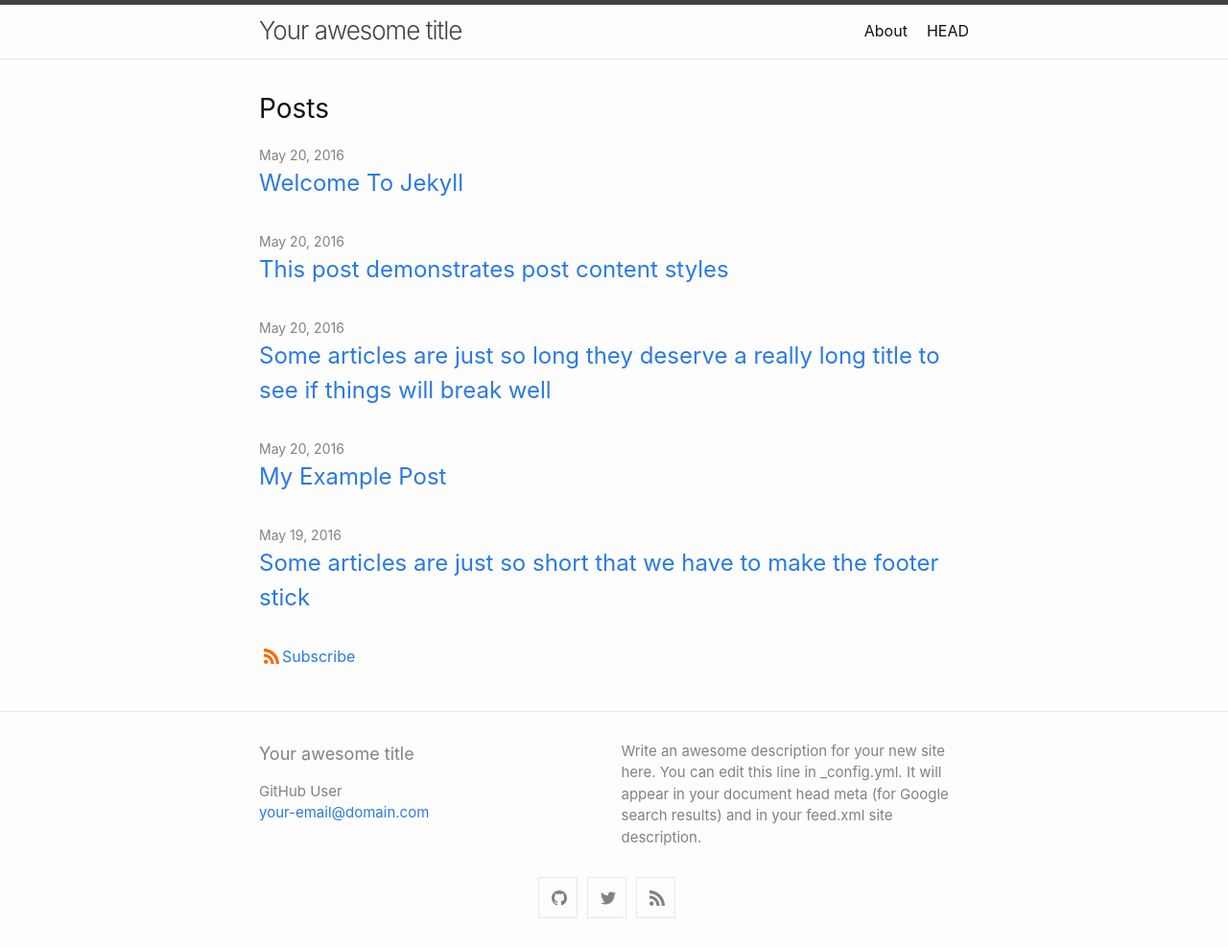
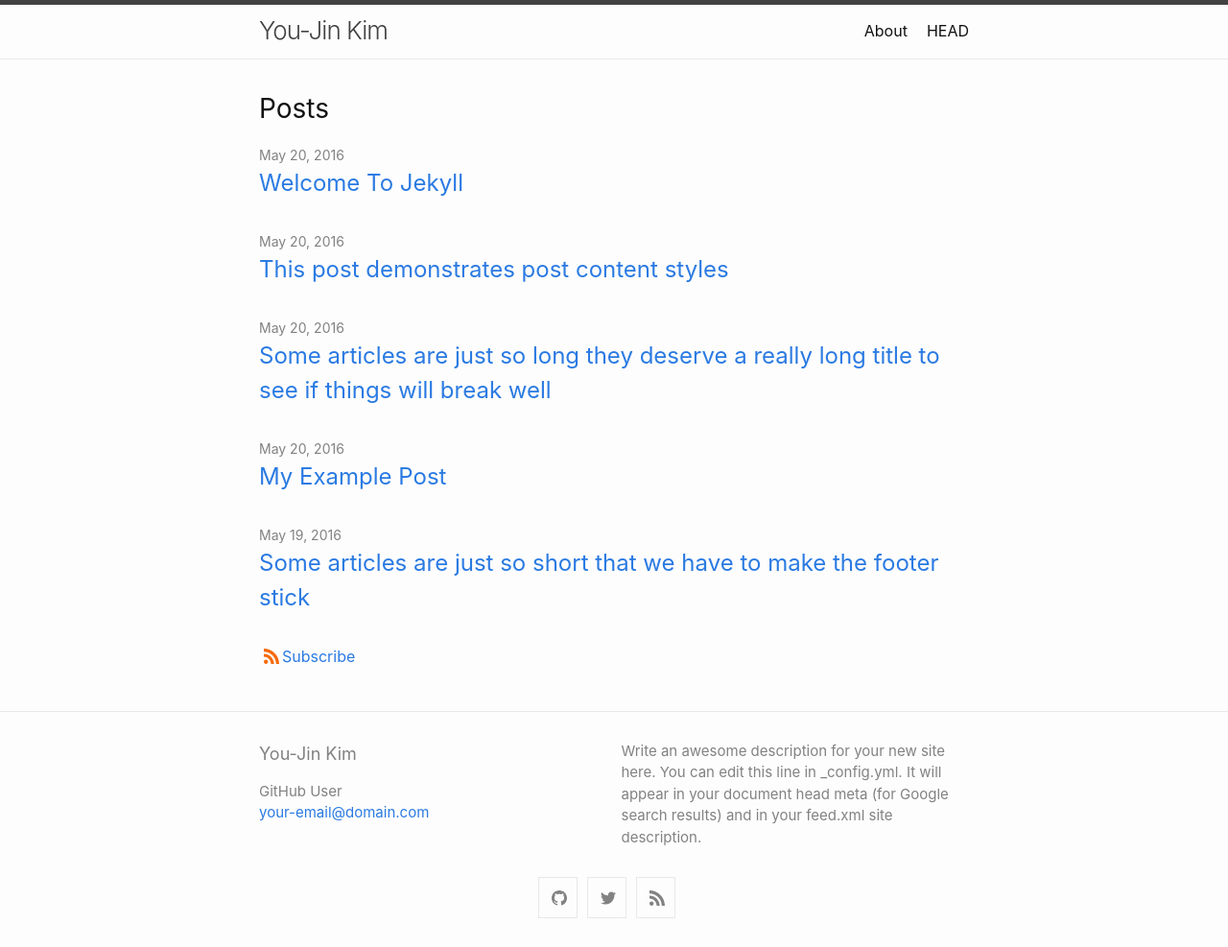
Before and after one commit to yujnkm/web, a Jekyll site: the page built from index.md, in a window 1280 px wide. Shown: the whole page at 96% size. Built offline with Jekyll 4.4.1, drawn with Linux system fonts in a browser that asks for light colours.

Commit message:
Update _config.yml

```diff
--- a/_config.yml
+++ b/_config.yml
@@ -1,4 +1,4 @@
-title: Your awesome title
+title: You-Jin Kim
 author: GitHub User
 email: your-email@domain.com
 description: > # this means to ignore newlines until "twitter_username:"
```
